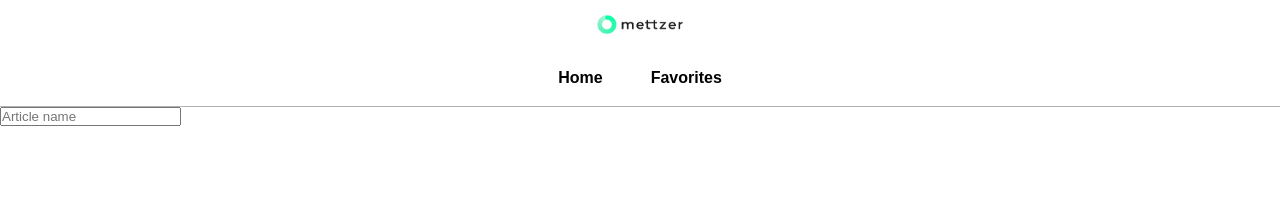
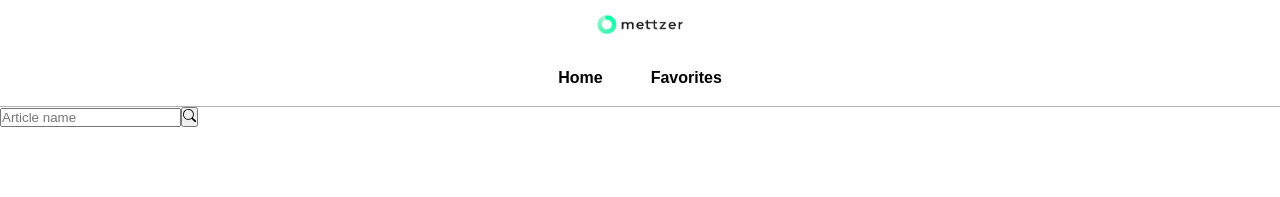
Before and after one commit to Lucky-ta/Mettzer, a Next.js app: page / in a window 1280 px wide. Shown: the top 197 px of the page. Built offline with nearby package versions, Linux system fonts and the light colour scheme.

Commit message:
Create form component

```diff
--- /dev/null
+++ b/src/components/Form/Form.tsx
@@ -0,0 +1,14 @@
+import React from 'react';
+import { BsSearch } from 'react-icons/bs';
+import { FormInput, FormContainer, FormButton } from '.';
+
+function Form() {
+  return (
+    <FormContainer>
+      <FormInput placeholder="Article name" type="text" />
+      <FormButton><BsSearch /></FormButton>
+    </FormContainer>
+  );
+}
+
+export default Form;
--- /dev/null
+++ b/src/components/Form/index.ts
@@ -0,0 +1,13 @@
+import styled from 'styled-components';
+
+export const FormContainer = styled.div`
+
+`;
+
+export const FormInput = styled.input`
+
+`;
+
+export const FormButton = styled.button`
+
+`;
--- a/src/components/SearchInput/SearchInput.tsx
+++ /dev/null
@@ -1,8 +0,0 @@
-import React from 'react';
-import Input from '.';
-
-function SearchInput() {
-  return <Input placeholder="Article name" type="text" />;
-}
-
-export default SearchInput;
--- a/src/components/SearchInput/index.ts
+++ /dev/null
@@ -1,7 +0,0 @@
-import styled from 'styled-components';
-
-const Input = styled.input`
-
-`;
-
-export default Input;
--- a/src/pages/favorites.tsx
+++ b/src/pages/favorites.tsx
@@ -1,13 +1,13 @@
 import React from 'react';
 import Footer from '../components/Footer/Footer';
 import Header from '../components/Header/Header';
-import SearchInput from '../components/SearchInput/SearchInput';
+import Form from '../components/Form/Form';
 
 function Favorites() {
   return (
     <div>
       <Header />
-      <SearchInput />
+      <Form />
       <Footer />
     </div>
   );
--- a/src/pages/index.tsx
+++ b/src/pages/index.tsx
@@ -1,13 +1,13 @@
 import React from 'react';
 import Footer from '../components/Footer/Footer';
 import Header from '../components/Header/Header';
-import SearchInput from '../components/SearchInput/SearchInput';
+import Form from '../components/Form/Form';
 
 function Home() {
   return (
     <div>
       <Header />
-      <SearchInput />
+      <Form />
       <Footer />
     </div>
   );
```
Also changed, not shown: 1 other file (tests, documents, lock files or other folders).
